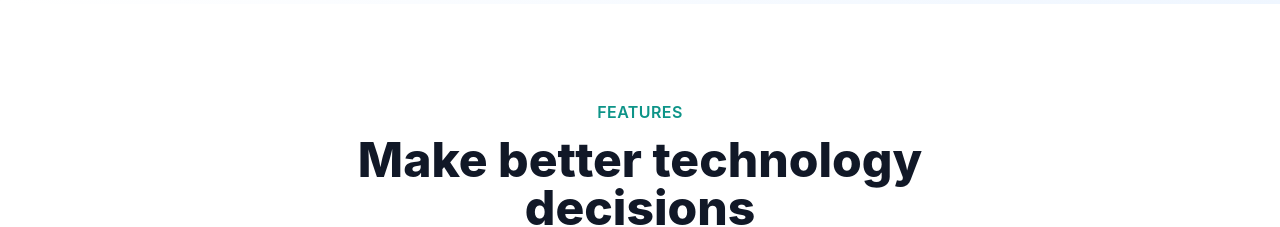
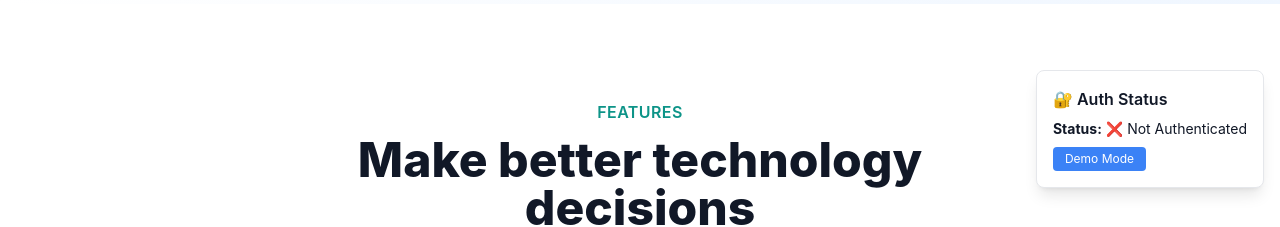
Before and after one commit to Sakthi102003/Tech-IQ, a React (Vite) app in the folder tech-stack-recommender/: page / in a window 1280 px wide. Shown: the part 596-823 px from the top of the page. Built offline with nearby package versions, Linux system fonts and the light colour scheme; no server answers.

Commit message:
Add authentication test component for debugging

```diff
--- /dev/null
+++ b/tech-stack-recommender/src/components/AuthTest.jsx
@@ -0,0 +1,68 @@
+import { useEffect, useState } from 'react';
+import useAuthStore from '../store/authStore';
+
+const AuthTest = () => {
+  const { user, loading, signOut, enableDemoMode } = useAuthStore();
+  const [authStatus, setAuthStatus] = useState('Checking...');
+
+  useEffect(() => {
+    if (loading) {
+      setAuthStatus('Loading authentication...');
+    } else if (user) {
+      if (user.uid === 'demo-user') {
+        setAuthStatus('✅ Demo Mode Active');
+      } else {
+        setAuthStatus('✅ User Authenticated');
+      }
+    } else {
+      setAuthStatus('❌ Not Authenticated');
+    }
+  }, [user, loading]);
+
+  return (
+    <div className="fixed bottom-4 right-4 bg-white dark:bg-gray-800 border border-gray-200 dark:border-gray-700 rounded-lg p-4 shadow-lg max-w-sm">
+      <h3 className="font-semibold text-gray-900 dark:text-gray-100 mb-2">
+        🔐 Auth Status
+      </h3>
+
+      <div className="space-y-2 text-sm">
+        <div>
+          <strong>Status:</strong> {authStatus}
+        </div>
+
+        {user && (
+          <>
+            <div>
+              <strong>User:</strong> {user.email || user.displayName || 'Demo User'}
+            </div>
+            <div>
+              <strong>UID:</strong> {user.uid.substring(0, 8)}...
+            </div>
+          </>
+        )}
+
+        <div className="flex gap-2 mt-3">
+          {!user && (
+            <button
+              onClick={enableDemoMode}
+              className="px-3 py-1 bg-blue-500 text-white rounded text-xs hover:bg-blue-600"
+            >
+              Demo Mode
+            </button>
+          )}
+
+          {user && (
+            <button
+              onClick={signOut}
+              className="px-3 py-1 bg-red-500 text-white rounded text-xs hover:bg-red-600"
+            >
+              Sign Out
+            </button>
+          )}
+        </div>
+      </div>
+    </div>
+  );
+};
+
+export default AuthTest;
--- a/tech-stack-recommender/src/pages/Home.jsx
+++ b/tech-stack-recommender/src/pages/Home.jsx
@@ -1,11 +1,12 @@
 import {
-    ChartBarIcon,
-    ClockIcon,
-    CogIcon,
-    RocketLaunchIcon,
+  ChartBarIcon,
+  ClockIcon,
+  CogIcon,
+  RocketLaunchIcon,
 } from '@heroicons/react/24/outline';
 
 import { Link } from 'react-router-dom';
+import AuthTest from '../components/AuthTest';
 import { auth } from '../services/firebase';
 import useAuthStore from '../store/authStore';
 
@@ -363,6 +364,9 @@ const Home = () => {
           </div>
         </div>
       </div>
+
+      {/* Auth Test Component (Development Only) */}
+      {process.env.NODE_ENV === 'development' && <AuthTest />}
     </div>
   );
 };
```
